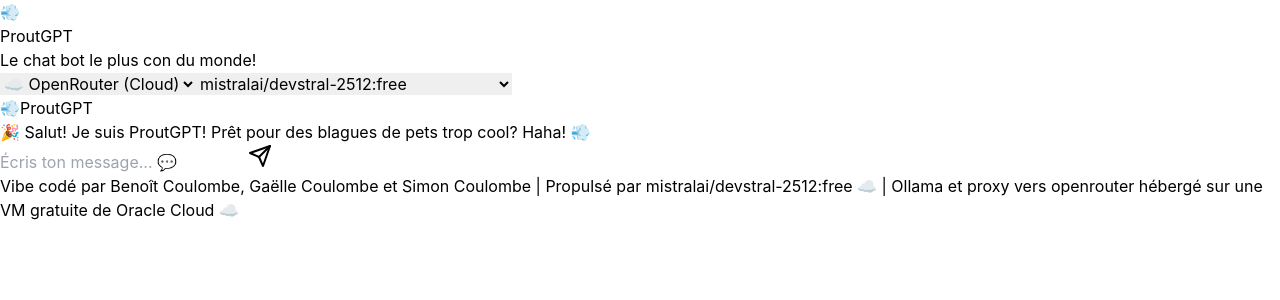
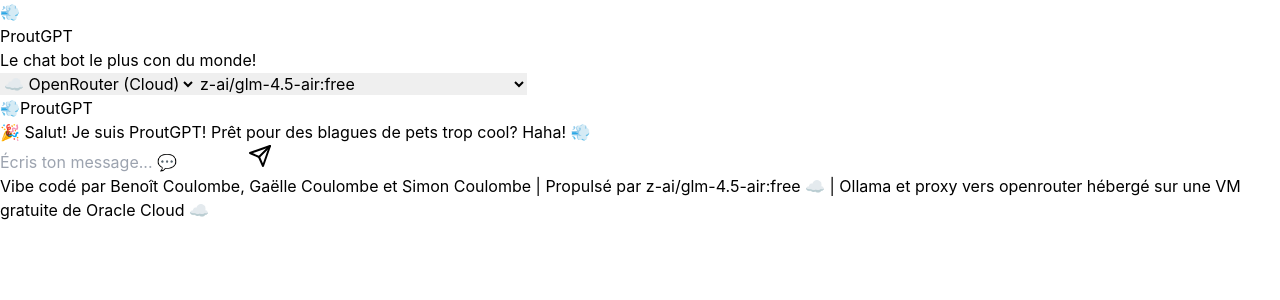
Before and after one commit to SimonCoulombe/proutgpt-chat, a React (Vite) app: page / in a window 1280 px wide. Shown: the top 300 px of the page. Built offline with nearby package versions, Linux system fonts and the light colour scheme.

Commit message:
Update OpenRouter models: keep only working free models, default to glm-4.5-air

```diff
--- a/src/App.jsx
+++ b/src/App.jsx
@@ -16,18 +16,17 @@ export default function App() {
     const [backend, setBackend] = useState('openrouter'); // 'openrouter' or 'ollama'
     const [apiUrl, setApiUrl] = useState('https://api.proutgpt.com');
 
-    const [modelName, setModelName] = useState('mistralai/devstral-2512:free');
+    const [modelName, setModelName] = useState('z-ai/glm-4.5-air:free');
     const [ollamaModels, setOllamaModels] = useState([]);
 
     const [openrouterModels] = useState([
-        'mistralai/devstral-2512:free',
-        'meta-llama/llama-3.2-3b-instruct:free',
-        'tngtech/deepseek-r1t2-chimera:free',
         'z-ai/glm-4.5-air:free',
-        'qwen/qwen3-coder:free',
-        'openai/gpt-oss-20b:free',
-        'google/gemma-3-27b-it:free',
-        'meta-llama/llama-3.3-70b-instruct:free'
+        'nvidia/nemotron-3-super-120b-a12b:free',
+        'stepfun/step-3.5-flash:free',
+        'nvidia/nemotron-nano-12b-v2-vl:free',
+        'nvidia/nemotron-nano-9b-v2:free',
+        'liquid/lfm-2.5-1.2b-instruct:free',
+        'arcee-ai/trinity-mini:free',
     ]);
 
     // Auto scroll
```
